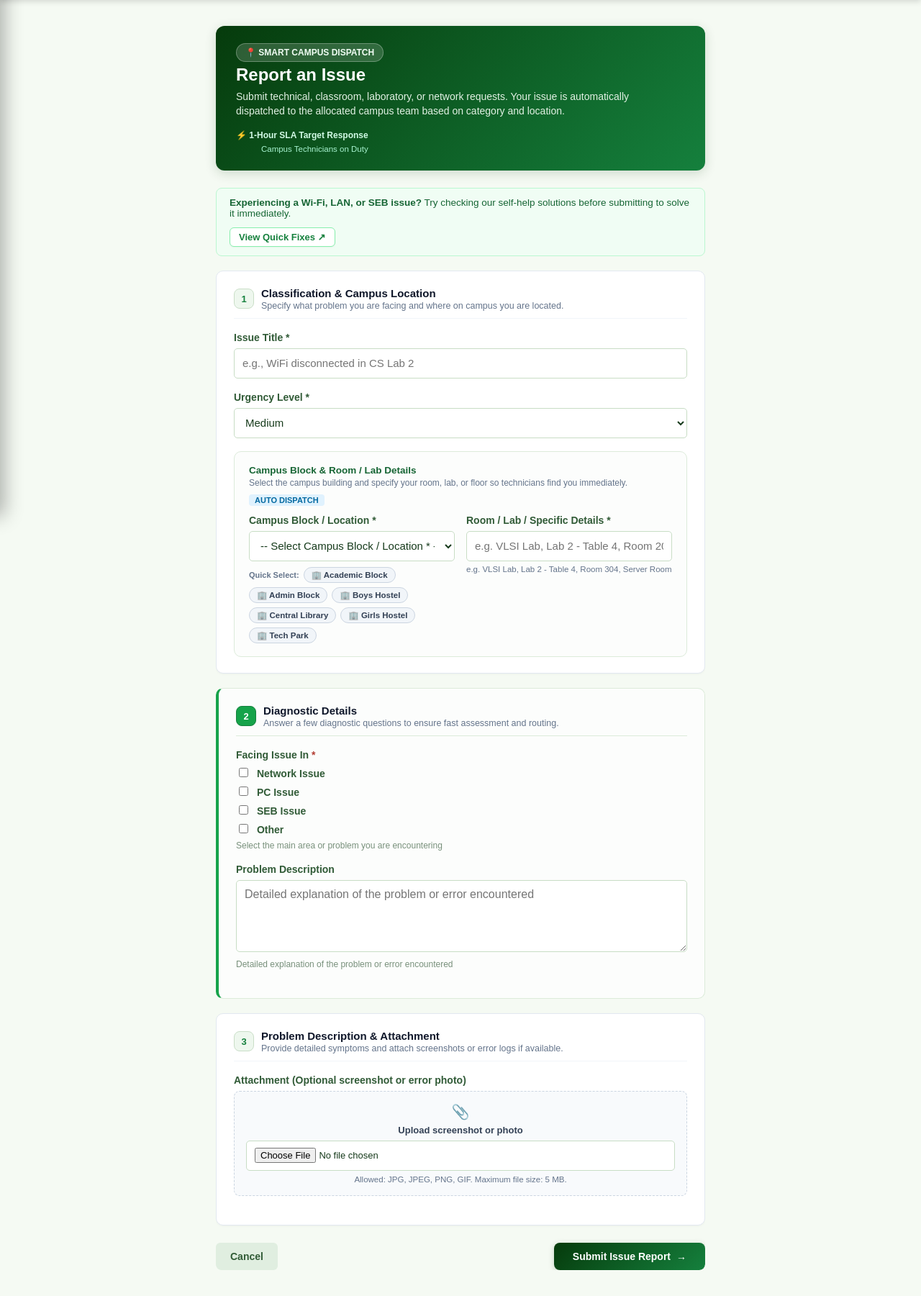
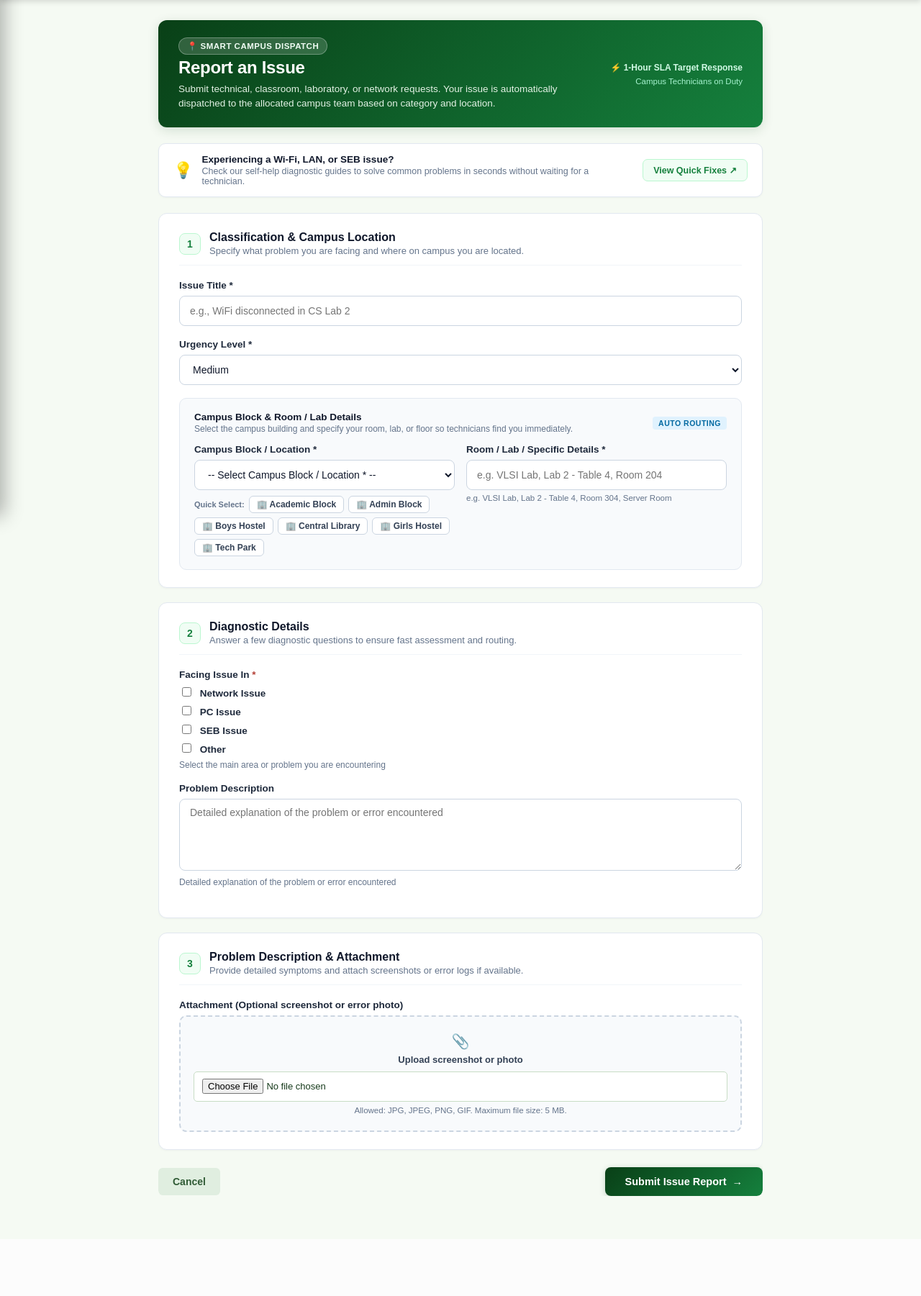
Before and after one commit to vaishnavanS/SIET_Ticket_Platform, a Django app: page /tickets/create/ in a window 1280 px wide. Shown: the part 83-1884 px from the top of the page at 72% size. After the commit the page ends 1745 px from the top, so only its background shows below. Run offline with Django 5.2, Linux system fonts and the light colour scheme; the visitor is signed in with stand-in values (Sample User, id 1); data comes from the database, SQL or seed files in the repository; data that the repository does not hold is empty; parts of the project's set-up code (start-up, migrations or seed data) failed here and were passed over.

Commit message:
fix(ui): unify Report an Issue cards styling, remove isolated green left border, and improve layout width

```diff
--- a/templates/tickets/ticket_create.html
+++ b/templates/tickets/ticket_create.html
@@ -13,13 +13,18 @@
     <title>Report an Issue - SIET Helpdesk</title>
     <link rel="stylesheet" href="{% static 'css/role_dashboard.css' %}?v=4.0">
     <style>
+        .report-issue-shell {
+            width: min(840px, 94%);
+            margin: 28px auto 60px auto;
+        }
+
         .report-hero-card {
-            background: linear-gradient(135deg, #063b0c 0%, #15803d 100%);
+            background: linear-gradient(135deg, #094017 0%, #15803d 100%);
             color: #ffffff;
             padding: 24px 28px;
             border-radius: 12px;
-            margin-bottom: 24px;
-            box-shadow: 0 4px 16px rgba(6, 59, 12, 0.16);
+            margin-bottom: 22px;
+            box-shadow: 0 4px 16px rgba(9, 64, 23, 0.14);
             display: flex;
             justify-content: space-between;
             align-items: center;
@@ -31,12 +36,13 @@
             font-size: 24px;
             font-weight: 700;
             color: #ffffff;
+            letter-spacing: -0.3px;
         }
         .report-hero-content p {
             margin: 0;
-            font-size: 14px;
+            font-size: 13.5px;
             color: #e2f1e4;
-            max-width: 580px;
+            max-width: 560px;
             line-height: 1.45;
         }
         .report-hero-badge {
@@ -46,60 +52,155 @@
             background: rgba(255, 255, 255, 0.16);
             border: 1px solid rgba(255, 255, 255, 0.28);
             color: #f0fdf4;
-            padding: 5px 12px;
+            padding: 4px 11px;
             border-radius: 20px;
-            font-size: 12px;
-            font-weight: 600;
+            font-size: 11.5px;
+            font-weight: 700;
+            letter-spacing: 0.5px;
         }
 
-        /* Form Visual Section Cards */
+        /* Quick Solutions Notice Banner */
+        .quick-solutions-banner {
+            background: #ffffff;
+            border: 1px solid #e2e8f0;
+            border-radius: 10px;
+            padding: 14px 20px;
+            margin-bottom: 22px;
+            display: flex;
+            align-items: center;
+            justify-content: space-between;
+            gap: 16px;
+            flex-wrap: wrap;
+            box-shadow: 0 1px 3px rgba(15, 23, 42, 0.04);
+        }
+        .quick-solutions-text {
+            display: flex;
+            align-items: center;
+            gap: 12px;
+            flex: 1;
+            min-width: 260px;
+        }
+        .quick-solutions-icon {
+            font-size: 22px;
+            line-height: 1;
+            flex-shrink: 0;
+        }
+        .quick-solutions-title {
+            font-size: 13.5px;
+            font-weight: 700;
+            color: #0f172a;
+            display: block;
+            margin-bottom: 2px;
+        }
+        .quick-solutions-sub {
+            font-size: 12.5px;
+            color: #64748b;
+            display: block;
+        }
+        .quick-solutions-link {
+            font-size: 12.5px;
+            font-weight: 700;
+            color: #15803d;
+            text-decoration: none;
+            background: #f0fdf4;
+            padding: 7px 14px;
+            border-radius: 7px;
+            border: 1px solid #bbf7d0;
+            transition: all 0.15s ease;
+            white-space: nowrap;
+        }
+        .quick-solutions-link:hover {
+            background: #15803d;
+            color: #ffffff;
+            border-color: #15803d;
+        }
+
+        /* Unified Form Step Cards */
         .form-step-card {
             background: #ffffff;
             border: 1px solid #e2e8f0;
-            border-radius: 10px;
-            padding: 22px 24px;
+            border-radius: 12px;
+            padding: 24px 28px;
             margin-bottom: 20px;
-            box-shadow: 0 1px 3px rgba(0, 0, 0, 0.04);
-            transition: border-color 0.15s ease;
+            box-shadow: 0 1px 3px rgba(15, 23, 42, 0.04);
+            transition: border-color 0.15s ease, box-shadow 0.15s ease;
         }
         .form-step-card:hover {
             border-color: #cbd5e1;
+            box-shadow: 0 4px 12px rgba(15, 23, 42, 0.05);
         }
         .form-step-header {
             display: flex;
             align-items: center;
-            gap: 10px;
-            margin-bottom: 18px;
-            padding-bottom: 10px;
+            gap: 12px;
+            margin-bottom: 20px;
+            padding-bottom: 12px;
             border-bottom: 1px solid #f1f5f9;
         }
         .form-step-number {
-            width: 28px;
-            height: 28px;
+            width: 30px;
+            height: 30px;
             border-radius: 8px;
-            background: #eef7ee;
+            background: #f0fdf4;
             color: #15803d;
-            border: 1px solid #c9dec7;
+            border: 1.5px solid #bbf7d0;
             display: flex;
             align-items: center;
             justify-content: center;
-            font-size: 13px;
-            font-weight: 700;
+            font-size: 14px;
+            font-weight: 800;
             flex-shrink: 0;
         }
         .form-step-title {
             margin: 0;
-            font-size: 15px;
+            font-size: 16px;
             font-weight: 700;
             color: #0f172a;
         }
         .form-step-desc {
             margin: 2px 0 0 0;
-            font-size: 12.5px;
+            font-size: 13px;
             color: #64748b;
         }
 
-        /* Location Quick Chips */
+        /* Location Section inside Card 1 */
+        .location-composite-box {
+            background: #f8fafc;
+            border: 1px solid #e2e8f0;
+            border-radius: 10px;
+            padding: 18px 20px;
+            margin-top: 18px;
+        }
+        .location-box-header {
+            display: flex;
+            align-items: center;
+            justify-content: space-between;
+            margin-bottom: 14px;
+            flex-wrap: wrap;
+            gap: 8px;
+        }
+        .location-box-title {
+            font-size: 13.5px;
+            font-weight: 700;
+            color: #0f172a;
+            display: block;
+        }
+        .location-box-subtitle {
+            color: #64748b;
+            font-size: 12px;
+            display: block;
+            margin-top: 2px;
+        }
+        .auto-dispatch-badge {
+            font-size: 10.5px;
+            font-weight: 700;
+            letter-spacing: 0.5px;
+            background: #e0f2fe;
+            color: #0369a1;
+            padding: 3px 8px;
+            border-radius: 4px;
+        }
+
         .location-chips-row {
             display: flex;
             flex-wrap: wrap;
@@ -108,12 +209,12 @@
             align-items: center;
         }
         .location-chip-btn {
-            background: #f1f5f9;
+            background: #ffffff;
             color: #334155;
             border: 1px solid #cbd5e1;
-            border-radius: 14px;
-            padding: 3px 10px;
-            font-size: 11.5px;
+            border-radius: 6px;
+            padding: 4px 10px;
+            font-size: 12px;
             font-weight: 600;
             cursor: pointer;
             transition: all 0.15s ease;
@@ -136,20 +237,20 @@
             .location-composite-grid { grid-template-columns: 1fr; }
         }
         .location-preview-pill {
-            background: #ecfdf5;
-            border: 1px solid #a7f3d0;
+            background: #f0fdf4;
+            border: 1px solid #bbf7d0;
             border-radius: 8px;
-            padding: 8px 14px;
-            margin-top: 12px;
+            padding: 9px 14px;
+            margin-top: 14px;
             display: flex;
             align-items: center;
             gap: 10px;
         }
         .preview-tag {
-            font-size: 10.5px;
+            font-size: 10px;
             font-weight: 700;
             letter-spacing: 0.5px;
-            background: #063b0c;
+            background: #15803d;
             color: #ffffff;
             padding: 2px 7px;
             border-radius: 4px;
@@ -159,55 +260,101 @@
         .preview-val {
             font-size: 13px;
             font-weight: 700;
-            color: #065f46;
+            color: #14532d;
         }
 
-        /* Dynamic Questionnaire Card Styling */
-        .diagnostic-card {
-            background: #fcfdfc;
-            border: 1px solid #dcebda;
-            border-left: 4px solid #16a34a;
-            border-radius: 10px;
-            padding: 22px 24px;
-            margin-bottom: 20px;
+        /* Form Input Fields */
+        .field {
+            margin-bottom: 18px;
+        }
+        .field:last-child {
+            margin-bottom: 0;
+        }
+        .field label {
+            display: block;
+            font-size: 13.5px;
+            font-weight: 600;
+            color: #1e293b;
+            margin-bottom: 7px;
+        }
+        .field input[type="text"],
+        .field input[type="number"],
+        .field input[type="email"],
+        .field select,
+        .field textarea {
+            width: 100%;
+            padding: 10px 14px;
+            border: 1px solid #cbd5e1;
+            border-radius: 8px;
+            font-size: 14px;
+            font-family: inherit;
+            color: #0f172a;
+            background: #ffffff;
+            box-sizing: border-box;
+            transition: border-color 0.15s ease, box-shadow 0.15s ease;
+        }
+        .field input[type="text"]:focus,
+        .field input[type="number"]:focus,
+        .field input[type="email"]:focus,
+        .field select:focus,
+        .field textarea:focus {
+            outline: none;
+            border-color: #15803d;
+            box-shadow: 0 0 0 3px rgba(21, 128, 61, 0.12);
+        }
+        .field-help {
+            display: block;
+            margin-top: 5px;
+            font-size: 12px;
+            color: #64748b;
+        }
+        .field-error {
+            display: block;
+            margin-top: 5px;
+            font-size: 12px;
+            color: #dc2626;
+            font-weight: 600;
         }
 
-        /* Modern Attachment Dropzone styling */
+        /* Attachment Dropzone */
         .attachment-drop-box {
-            border: 1.5px dashed #cbd5e1;
-            border-radius: 8px;
-            padding: 16px;
+            border: 2px dashed #cbd5e1;
+            border-radius: 10px;
+            padding: 22px 18px;
             background: #f8fafc;
             text-align: center;
-            transition: border-color 0.15s ease;
+            transition: all 0.2s ease;
+            cursor: pointer;
         }
         .attachment-drop-box:hover {
             border-color: #15803d;
+            background: #f0fdf4;
         }
         .attachment-drop-box input[type="file"] {
-            margin-top: 6px;
+            margin-top: 8px;
             font-size: 13px;
         }
 
-        /* Submit Action Button */
+        /* Action Buttons */
         .btn-submit-issue {
-            background: linear-gradient(135deg, #063b0c 0%, #15803d 100%);
+            background: linear-gradient(135deg, #094017 0%, #15803d 100%);
             color: #ffffff;
             border: none;
-            padding: 11px 26px;
+            padding: 12px 28px;
             border-radius: 8px;
-            font-size: 14px;
+            font-size: 14.5px;
             font-weight: 700;
             cursor: pointer;
-            box-shadow: 0 2px 8px rgba(6, 59, 12, 0.2);
-            transition: transform 0.15s ease, box-shadow 0.15s ease;
+            box-shadow: 0 2px 8px rgba(9, 64, 23, 0.2);
+            transition: transform 0.15s ease, box-shadow 0.15s ease, background 0.15s ease;
             display: inline-flex;
             align-items: center;
             gap: 8px;
         }
         .btn-submit-issue:hover {
             transform: translateY(-1px);
-            box-shadow: 0 4px 12px rgba(6, 59, 12, 0.28);
+            box-shadow: 0 4px 14px rgba(9, 64, 23, 0.28);
+            background: linear-gradient(135deg, #063b0c 0%, #166534 100%);
         }
     </style>
 </head>
@@ -306,7 +453,7 @@
         </nav>
     </aside>
 
-    <main class="page-shell narrow-shell">
+    <main class="page-shell report-issue-shell">
         <!-- Elevated Hero Banner -->
         <div class="report-hero-card">
             <div class="report-hero-content">
@@ -320,12 +467,16 @@
             </div>
         </div>
 
-        <!-- Quick Fix Banner -->
-        <div style="background: #f0fdf4; border: 1px solid #bbf7d0; border-radius: 8px; padding: 12px 18px; margin-bottom: 20px; display: flex; align-items: center; justify-content: space-between; gap: 12px; flex-wrap: wrap;">
-            <div style="font-size: 13.5px; color: #166534;">
-                <strong>Experiencing a Wi-Fi, LAN, or SEB issue?</strong> Try checking our self-help solutions before submitting to solve it immediately.
+        <!-- Quick Solutions Notice Banner -->
+        <div class="quick-solutions-banner">
+            <div class="quick-solutions-text">
+                <span class="quick-solutions-icon">💡</span>
+                <div>
+                    <strong class="quick-solutions-title">Experiencing a Wi-Fi, LAN, or SEB issue?</strong>
+                    <span class="quick-solutions-sub">Check our self-help diagnostic guides to solve common problems in seconds without waiting for a technician.</span>
+                </div>
             </div>
-            <a href="{% url 'tickets:solutions_list' %}" target="_blank" style="font-size: 13px; font-weight: 700; color: #15803d; text-decoration: none; background: #ffffff; padding: 5px 12px; border-radius: 6px; border: 1px solid #86efac; box-shadow: 0 1px 2px rgba(0,0,0,0.04);">
+            <a href="{% url 'tickets:solutions_list' %}" target="_blank" class="quick-solutions-link">
                 View Quick Fixes &nearr;
             </a>
         </div>
@@ -378,13 +529,13 @@
                     </div>
 
                     <!-- Campus Location Block & Room / Lab Details -->
-                    <div class="location-composite-box" style="background: #fcfdfc; border: 1.5px solid #dcebda; border-radius: 10px; padding: 18px 20px; margin-top: 14px;">
-                        <div style="display: flex; align-items: center; justify-content: space-between; margin-bottom: 12px; flex-wrap: wrap; gap: 8px;">
+                    <div class="location-composite-box">
+                        <div class="location-box-header">
                             <div>
-                                <strong style="font-size: 13.5px; color: #166534; display: block;">Campus Block & Room / Lab Details</strong>
-                                <small style="color: #64748b; font-size: 12px;">Select the campus building and specify your room, lab, or floor so technicians find you immediately.</small>
+                                <strong class="location-box-title">Campus Block & Room / Lab Details</strong>
+                                <small class="location-box-subtitle">Select the campus building and specify your room, lab, or floor so technicians find you immediately.</small>
                             </div>
-                            <span style="font-size: 11px; background: #e0f2fe; color: #0369a1; padding: 2px 8px; border-radius: 4px; font-weight: 700;">AUTO DISPATCH</span>
+                            <span class="auto-dispatch-badge">AUTO ROUTING</span>
                         </div>
 
                         <div class="location-composite-grid">
@@ -426,9 +577,9 @@
                 </div>
 
                 <!-- CARD 2: Dynamic Diagnostic Questionnaire -->
-                <div class="diagnostic-card">
-                    <div class="form-step-header" style="border-bottom-color: #dcebda;">
-                        <div class="form-step-number" style="background: #16a34a; color: #ffffff; border-color: #15803d;">2</div>
+                <div class="form-step-card">
+                    <div class="form-step-header">
+                        <div class="form-step-number">2</div>
                         <div>
                             <h2 class="form-step-title">Diagnostic Details</h2>
                             <p class="form-step-desc">Answer a few diagnostic questions to ensure fast assessment and routing.</p>
```
